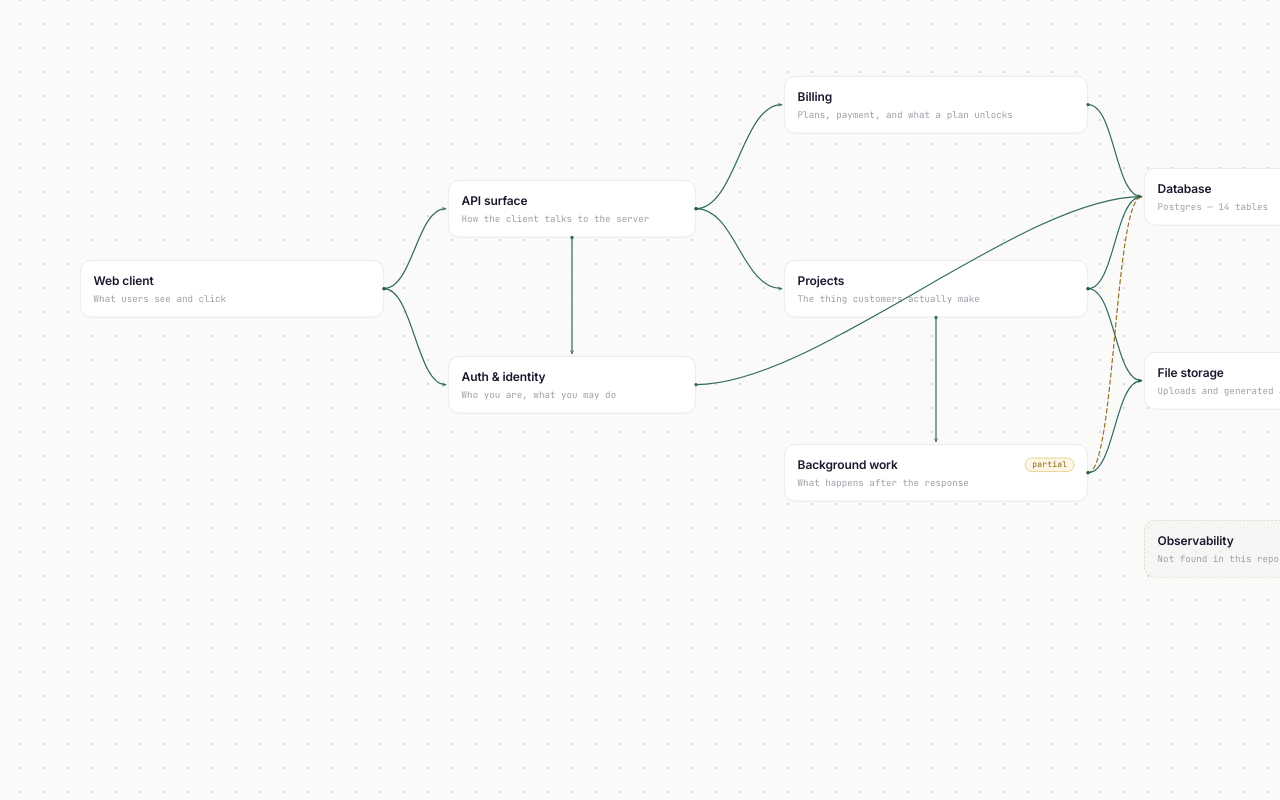
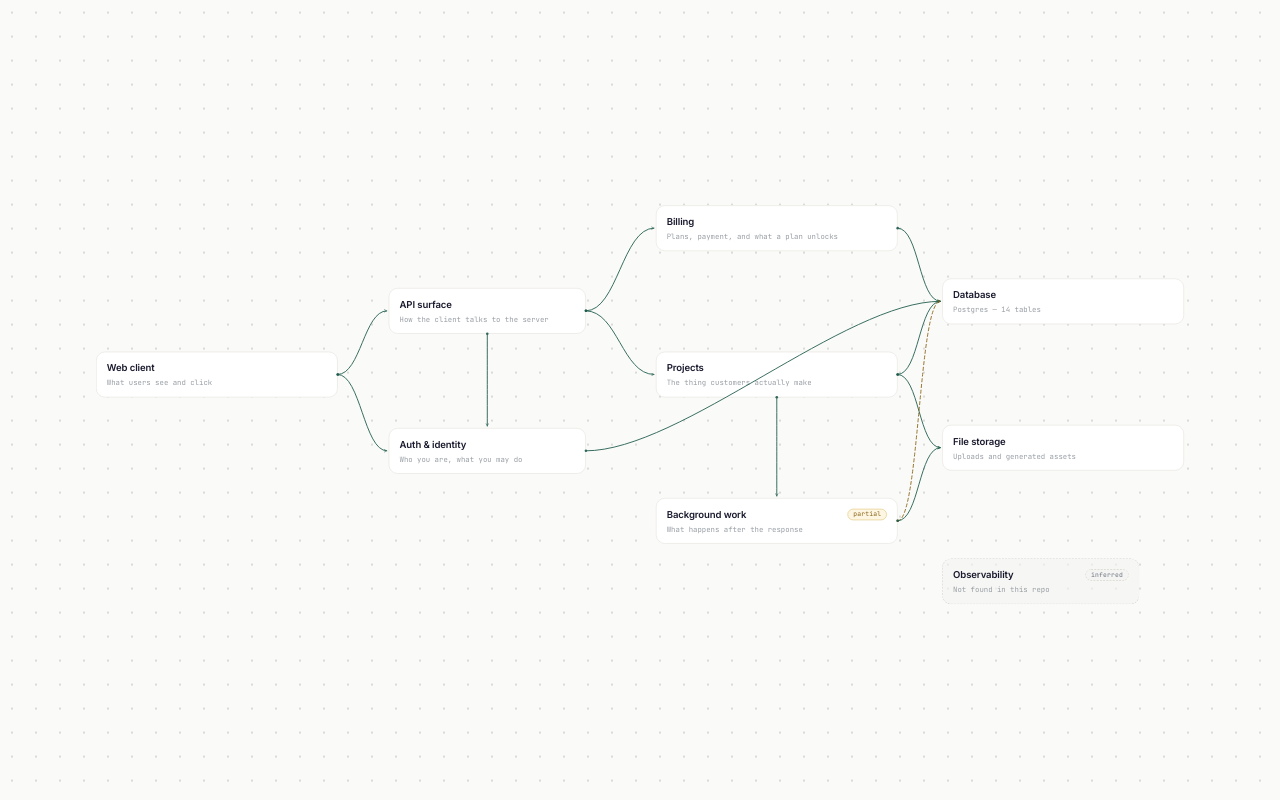
Before and after one commit to jbw9/understand-slop, a Next.js app in the folder ui/: page / in a window 1280 px wide. Built offline with nearby package versions, Linux system fonts and the light colour scheme.

Commit message:
wip: 2 file(s) in progress
ui/components/canvas.tsx
ui/components/wires.tsx

```diff
--- a/ui/components/canvas.tsx
+++ b/ui/components/canvas.tsx
@@ -27,16 +27,29 @@ const READ_MIN = 0.75;
 const READ_MAX = 1.05;
 
 const CARD_W = 380;
-const OVERVIEW = { scale: 0.8, x: 80, y: 60 };
+/**
+ * The overview sat at 0.8 with a fixed offset, which parked the whole diagram
+ * in the upper-left and left the bottom and right of the canvas dead. Scale 1
+ * reads the cards at their designed size, and the offset is computed at mount
+ * from the real content bounds instead of guessed — see `overviewView`.
+ */
+const OVERVIEW = { scale: 1, x: 80, y: 60 };
 
 /**
  * Open-domain metrics. The camera has to frame content that does not exist yet
  * at the moment of the click, so these mirror the capability row's real layout
- * — `w-[340px]` children, `gap-14` (56px), `pl-6` (24px) — and are used both to
+ * — `w-[340px]` children, `gap-[140px]`, `pl-6` (24px) — and are used both to
  * size the world box and to aim the drill.
  */
 const CHILD_W = 340;
-const CHILD_GAP = 56;
+/**
+ * The gutter is a wire corridor, not a margin. Six foreign keys run between
+ * these cards and three of them shared one 45px channel, which is what turned
+ * distinct relationships into a single bundle that doubled back on itself.
+ * Sized to hold several lanes at the 26px pitch the wire layer spreads them
+ * by, plus clearance at each card edge. Users can zoom, so width is cheap.
+ */
+const CHILD_GAP = 140;
 const CHILD_PL = 24;
 const CARD_H = 57;
 /** Tallest expanded capability card, measured from the rendered DB domain. */
@@ -101,6 +114,47 @@ const WORLD = {
   w: Math.max(...L0.map((n) => worldPos(n).x)) + WIDEST_OPEN + 160,
   h: Math.max(...L0.map((n) => worldPos(n).y)) + CARD_H + OPEN_CHILD_H + 160,
 };
+
+/**
+ * Bounds of the CLOSED diagram — every domain card at its placed position.
+ *
+ * The world box above is sized for the widest domain once it is open, which is
+ * far larger than the overview ever shows. Centring on the world box is what
+ * pinned the diagram to the upper-left with the bottom and right of the canvas
+ * dead; the overview has to frame the cards that actually exist at that moment.
+ */
+const CONTENT = (() => {
+  const xs = L0.map((n) => worldPos(n).x);
+  const ys = L0.map((n) => worldPos(n).y);
+  const right = Math.max(...L0.map((n) => worldPos(n).x + cardWidth(n)));
+  return {
+    x: Math.min(...xs),
+    y: Math.min(...ys),
+    w: right - Math.min(...xs),
+    h: Math.max(...ys) + CARD_H - Math.min(...ys),
+  };
+})();
+
+/**
+ * Centre the closed diagram in the viewport, scaled to fill it with a margin.
+ *
+ * Capped at 1 so the overview never magnifies past the cards' designed size,
+ * and floored so a very small window still gets a readable view rather than a
+ * postage stamp.
+ */
+function overviewView(vp: DOMRect) {
+  const margin = 96;
+  const fit = Math.min(
+    (vp.width - margin * 2) / CONTENT.w,
+    (vp.height - margin * 2) / CONTENT.h,
+  );
+  const scale = Math.min(1, Math.max(MIN_SCALE, fit));
+  return {
+    scale,
+    x: vp.width / 2 - (CONTENT.x + CONTENT.w / 2) * scale,
+    y: vp.height / 2 - (CONTENT.y + CONTENT.h / 2) * scale,
+  };
+}
 
 export function Canvas() {
   const viewportRef = useRef<HTMLDivElement>(null);
@@ -266,9 +320,23 @@ export function Canvas() {
   const drillOut = useCallback(() => {
     setFocus(null);
     setDepth(0);
-    ss.set(OVERVIEW.scale);
-    sx.set(OVERVIEW.x);
-    sy.set(OVERVIEW.y);
+    const vp = viewportRef.current;
+    const v = vp ? overviewView(vp.getBoundingClientRect()) : OVERVIEW;
+    ss.set(v.scale);
+    sx.set(v.x);
+    sy.set(v.y);
+  }, [ss, sx, sy]);
+
+  // Centre on mount, once the viewport has a real size. Jump rather than set:
+  // the opening view should already be correct, not spring into place from the
+  // placeholder offset.
+  useEffect(() => {
+    const vp = viewportRef.current;
+    if (!vp) return;
+    const v = overviewView(vp.getBoundingClientRect());
+    ss.jump(v.scale);
+    sx.jump(v.x);
+    sy.jump(v.y);
   }, [ss, sx, sy]);
 
   /* ── optical zoom — never changes what is shown ───────────── */
@@ -438,11 +506,11 @@ export function Canvas() {
                     // Capabilities sit side by side in real columns. A single
                     // stack runs off the bottom of the viewport and wastes the
                     // whole width of the canvas.
-                    // The gutter is where the FK wires run. At gap-4 three
-                    // relationships shared one lane and stacked into a bundle;
-                    // this gives each its own vertical track while still
-                    // fitting three cards across a laptop screen.
-                    className="flex items-start gap-14 pl-6"
+                    // The gutter is where the FK wires run, and it has to be
+                    // wide enough that every wire crossing it gets its own
+                    // vertical track. Three cards still fit across a laptop
+                    // screen at this width once the view is fitted to them.
+                    className="flex items-start gap-[140px] pl-6"
                     initial="out"
                     animate="in"
                     exit="out"
--- a/ui/components/wires.tsx
+++ b/ui/components/wires.tsx
@@ -79,15 +79,32 @@ const DASHED: Record<WireKind, string | undefined> = {
 };
 
 /**
- * Vertical offset for a long-haul wire's under-card lane.
+ * Lane assignment for wires that share a corridor.
  *
- * Several relationships can need the detour at once, and stacking them all on
- * one y turns three readable wires into a single thick bundle. Spreading by
- * span keeps them apart and is stable across re-measures — no counter, no
- * dependence on the order wires happen to be laid out in.
+ * Deriving a lane from a wire's own geometry — its span, its endpoints — is
+ * what produced the bundles: two unrelated relationships whose spans happen to
+ * agree land on the same track and draw straight over each other. The only
+ * thing that actually separates them is knowing WHICH wires share a corridor,
+ * so lanes are assigned by grouping first and indexing within the group.
+ *
+ * Keyed on the rounded corridor position, so the grouping is stable across
+ * re-measures rather than depending on wire order.
  */
-function laneOffset(sx: number, ex: number) {
-  return (Math.round(Math.abs(ex - sx) / 60) % 4) * 11;
+function assignLanes(keys: string[]): number[] {
+  const seen = new Map<string, number>();
+  const index: number[] = [];
+  for (const k of keys) {
+    const n = seen.get(k) ?? 0;
+    index.push(n);
+    seen.set(k, n + 1);
+  }
+  const total = new Map(seen);
+  // Centre each group on the corridor: with n wires, offsets run symmetrically
+  // about 0 so the bundle straddles the midline instead of drifting off it.
+  return index.map((i, at) => {
+    const n = total.get(keys[at]) ?? 1;
+    return i - (n - 1) / 2;
+  });
 }
 
 export function useWireAnchors() {
@@ -160,11 +177,40 @@ export function WireLayer({
     const k = scale || 1;
     setSize({ w: base.width / k, h: base.height / k });
 
+    // Pass 1: resolve the corridor every relation wire will run through, so
+    // lanes can be handed out by group rather than guessed from each wire's own
+    // geometry. Two wires that merely happen to share a span are a different
+    // thing from two wires that actually share a gutter, and only the second
+    // needs separating.
+    const cardOf = (el: HTMLElement) =>
+      (el.closest("[data-node]") as HTMLElement | null) ?? el;
+    const corridorKey: string[] = wires.map((wire) => {
+      if (!wire.relation) return "";
+      const a = nodes.current?.get(wire.from);
+      const b = nodes.current?.get(wire.to);
+      if (!a || !b) return "";
+      const rca = cardOf(a).getBoundingClientRect();
+      const rcb = cardOf(b).getBoundingClientRect();
+      if (Math.abs(rca.left - rcb.left) < 1) return `self:${Math.round(rca.left)}`;
+      const rightward = rcb.left >= rca.right || rcb.left > rca.left;
+      const sx = rightward ? rca.right : rca.left;
+      const ex = rightward ? rcb.left : rcb.right;
+      const gutter = Math.abs(ex - sx);
+      // Same key for both directions across one gutter: wires sharing a
+      // corridor must share a group whichever way they point.
+      const span = [Math.round(sx), Math.round(ex)].sort((p, q) => p - q);
+      return gutter > 28 && gutter < 320
+        ? `gut:${span[0]}:${span[1]}`
+        : `under:${Math.round(Math.max(rca.bottom, rcb.bottom))}`;
+    });
+    const lanes = assignLanes(corridorKey);
+
     const next: Path[] = [];
-    for (const wire of wires) {
+    for (const [wireAt, wire] of wires.entries()) {
       const a = nodes.current?.get(wire.from);
       const b = nodes.current?.get(wire.to);
       if (!a || !b) continue;
+      const lane = lanes[wireAt];
       const ra = a.getBoundingClientRect();
       const rb = b.getBoundingClientRect();
 
@@ -196,8 +242,6 @@ export function WireLayer({
         // Route around the CARDS, not the rows. A midpoint between two column
         // rows usually lands inside one of the cards, which is how the lines
         // ended up cutting straight through the tables.
-        const cardOf = (el: HTMLElement) =>
-          (el.closest("[data-node]") as HTMLElement | null) ?? el;
         const rca = cardOf(a).getBoundingClientRect();
         const rcb = cardOf(b).getBoundingClientRect();
         const CA = {
@@ -212,7 +256,18 @@ export function WireLayer({
         };
 
         const sameCard = Math.abs(CA.left - CB.left) < 1;
-        const rightward = CB.left >= CA.right || (!sameCard && bx >= ax);
+        // Direction follows where the target CARD sits, and only falls back to
+        // the rows when the cards genuinely overlap in x. Reading it off the row
+        // centres made a wire whose target row happened to sit right of its
+        // source exit rightward and then double back to land on a card to its
+        // left — two lines travelling right to arrive left.
+        const rightward = sameCard
+          ? false
+          : CB.left >= CA.right
+            ? true
+            : CA.left >= CB.right
+              ? false
+              : bx >= ax;
 
         // Exit the card's own edge, not the row's, so the stub always clears
         // the box it came from.
@@ -233,9 +288,13 @@ export function WireLayer({
           // Neighbouring cards: run the gutter between them, which is now wide
           // enough to hold a wire. Only reach for the under-card lane when
           // something actually sits in the way.
-          const adjacent = gutter > 28 && gutter < 200;
+          const adjacent = gutter > 28 && gutter < 320;
           if (adjacent) {
-            const mid = (sx + ex) / 2;
+            // Each wire crossing this gutter gets its own vertical track,
+            // centred on the corridor. Pitch is capped so a busy gutter stays
+            // inside itself rather than spilling over a card edge.
+            const pitch = Math.min(26, Math.max(0, gutter / 2 - 18));
+            const mid = (sx + ex) / 2 + lane * pitch;
             const vSign = by > ay ? 1 : -1;
             const canRound = Math.abs(by - ay) > r * 2 + 2;
             dd = canRound
@@ -263,17 +322,20 @@ export function WireLayer({
           // Both stubs turn INWARD, toward the lane's interior. Deriving them
           // from dirOut inverted the pair on right-to-left links, so the two
           // verticals crossed and the path doubled back on itself.
-          const lane = Math.max(CA.bottom, CB.bottom) + 20 + laneOffset(sx, ex);
+          // Hug the taller card. The old offset pushed long-hauls far below
+          // everything, which drew one relationship as a giant rectangle
+          // sweeping under the whole diagram; only stack when several share it.
+          const laneY = Math.max(CA.bottom, CB.bottom) + 22 + lane * 16;
           const inward = ex >= sx ? 1 : -1;
           const outX = sx + inward * 16;
           const inX = ex - inward * 16;
           dd =
             `M ${sx} ${ay} H ${outX - inward * r}` +
             ` Q ${outX} ${ay} ${outX} ${ay + r}` +
-            ` V ${lane - r}` +
-            ` Q ${outX} ${lane} ${outX + inward * r} ${lane}` +
+            ` V ${laneY - r}` +
+            ` Q ${outX} ${laneY} ${outX + inward * r} ${laneY}` +
             ` H ${inX - inward * r}` +
-            ` Q ${inX} ${lane} ${inX} ${lane - r}` +
+            ` Q ${inX} ${laneY} ${inX} ${laneY - r}` +
             ` V ${by + r}` +
             ` Q ${inX} ${by} ${inX - inward * r} ${by}` +
             ` H ${ex}`;
```
